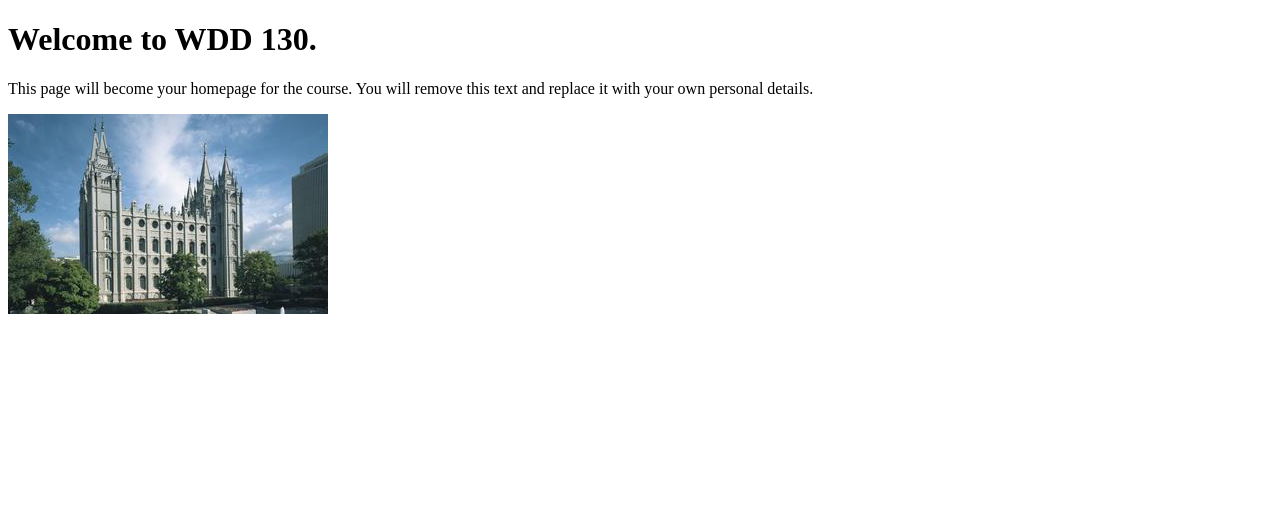
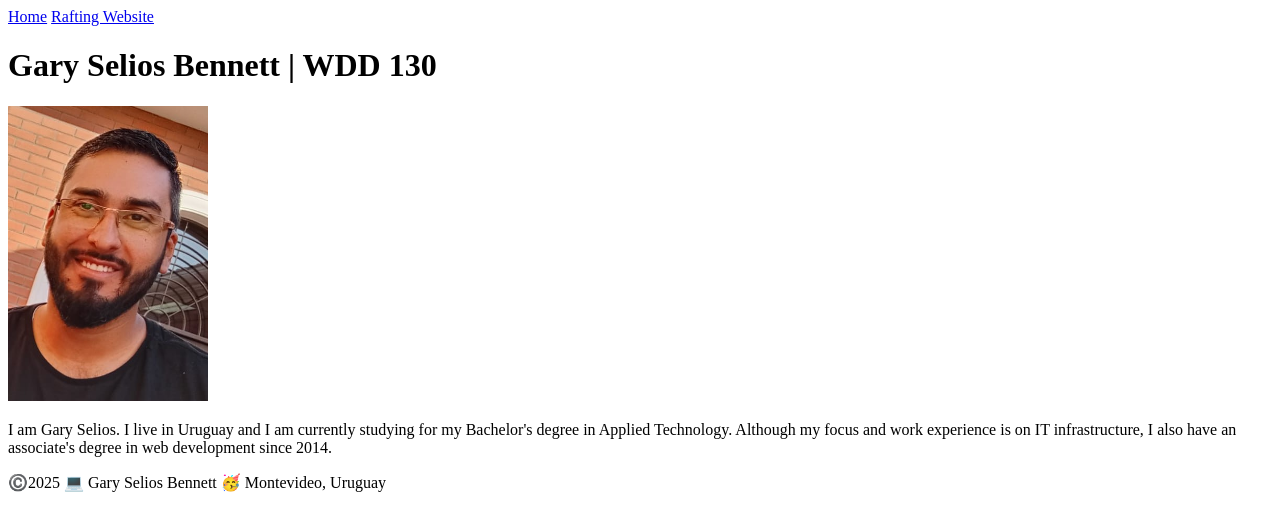
Before and after one commit to garyselios/wdd130, a plain HTML site: page index.html in a window 1280 px wide. Drawn offline with Linux system fonts and the light colour scheme.

Commit message:
W01 Assignment: Home Page

```diff
--- a/index.html
+++ b/index.html
@@ -1,14 +1,39 @@
 <!DOCTYPE html>
 <html lang="en">
+
 <head>
     <meta charset="UTF-8">
     <meta name="viewport" content="width=device-width, initial-scale=1.0">
-    <title>WDD 130 | Personal Homepage</title>
+    <title>Gary Selios Bennett | WDD 130</title>
 </head>
+
 <body>
-    <h1>Welcome to WDD 130.</h1>
-    <p>This page will become your homepage for the course. You will remove this text and replace it with your own personal details.</p>
+    <!--<h1>Welcome to WDD 130.</h1>
+    <p>This page will become your homepage for the course. You will remove this text and replace it with your own
+        personal details.</p>
+    <img src="images/salt-lake-temple.jpg" alt="The Salt Lake Temple.">-->
 
-    <img src="images/salt-lake-temple.jpg" alt="The Salt Lake Temple.">
+    <header>
+        <nav>
+            <a href="#">Home</a>
+            <a href="wwr/">Rafting Website</a>
+        </nav>
+    </header>
+
+    <main>
+        <h1>Gary Selios Bennett | WDD 130</h1>
+        <img src="images/profile.jpg" alt="Gary Selios Bennett" width="200">
+        <p>I am Gary Selios. I live in Uruguay and I am currently studying for my Bachelor's degree in Applied
+            Technology. Although my focus and work experience is on IT infrastructure, I also have an associate's degree
+            in web development
+            since 2014.</p>
+    </main>
+
+    <footer>
+        <p>©️2025 💻 Gary Selios Bennett 🥳 Montevideo, Uruguay</p>
+    </footer>
+
+
 </body>
+
 </html>
```
Also changed, not shown: images/profile.jpg (added).
